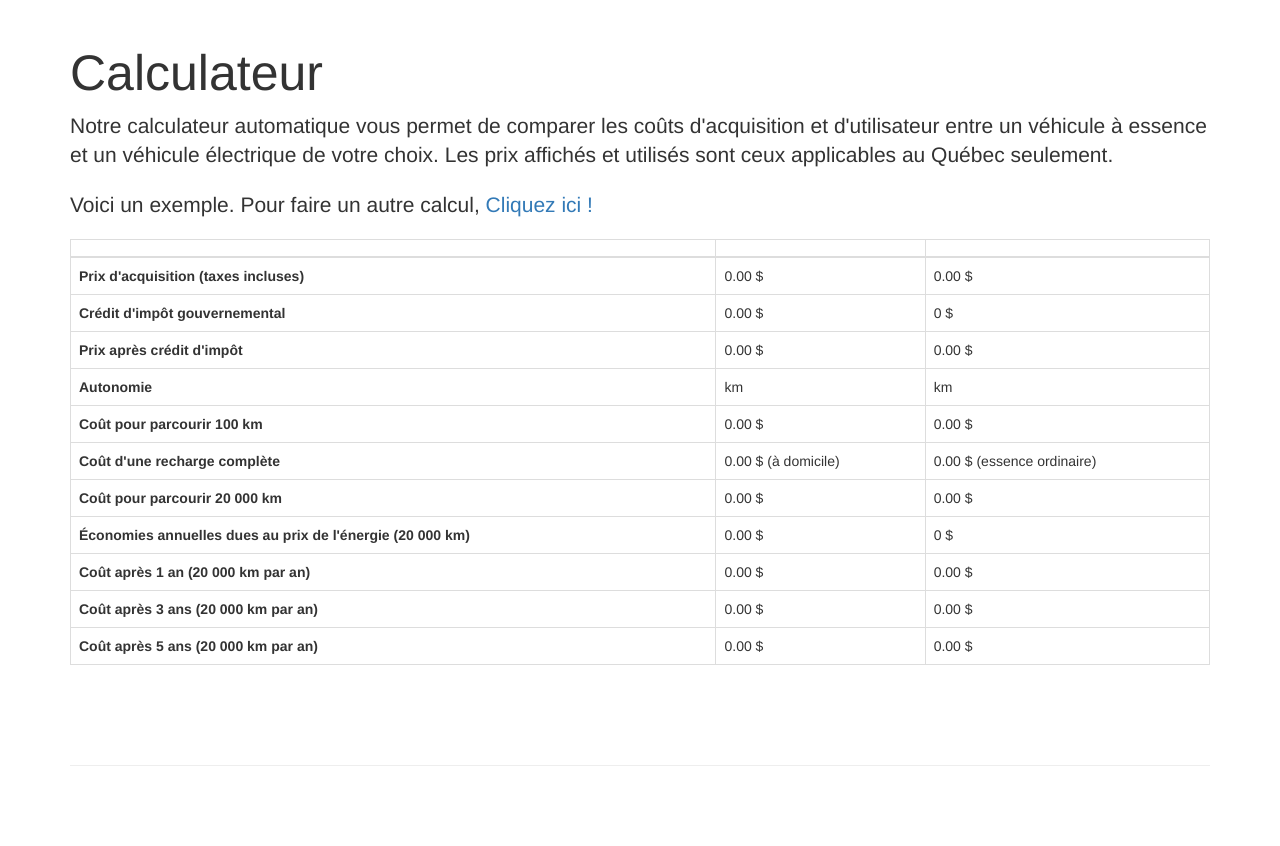
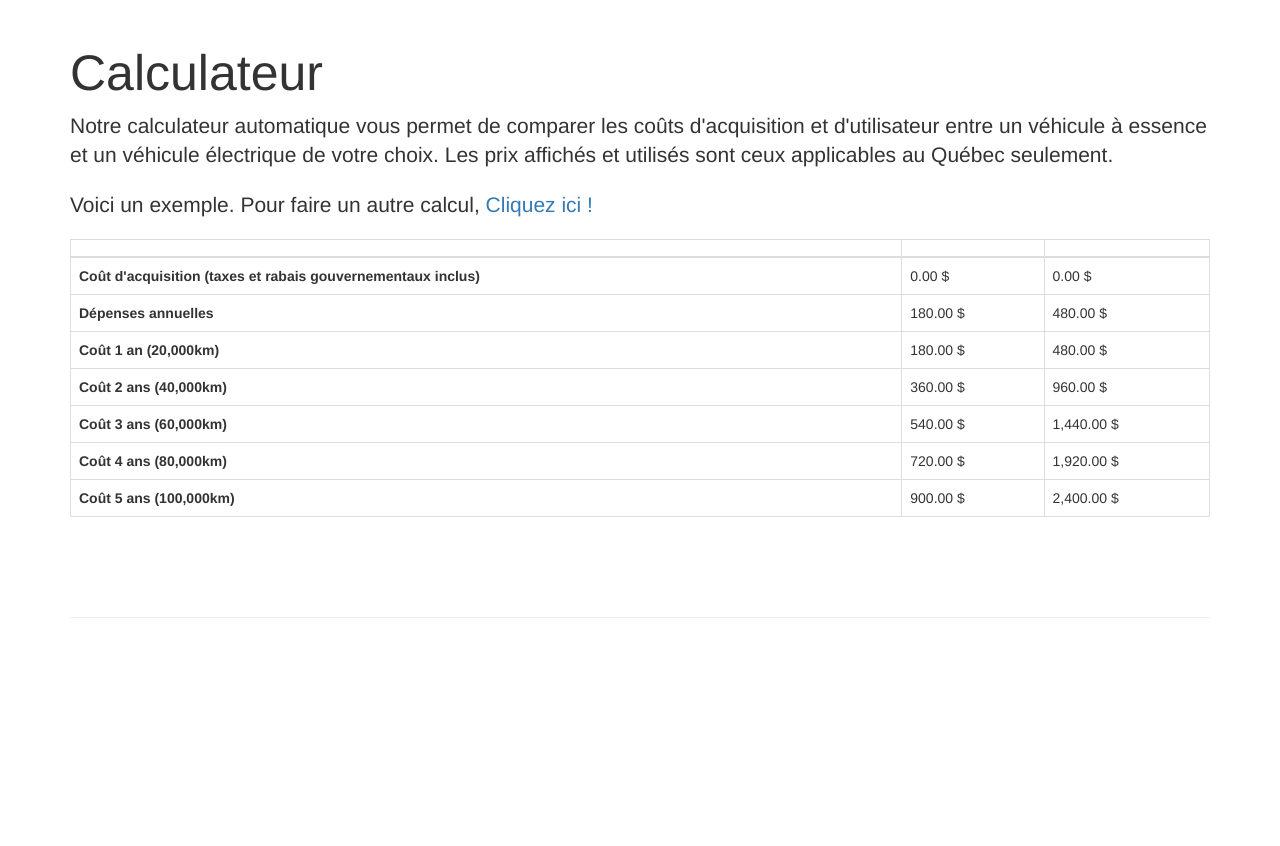
Before and after one commit to jmr789/evorgas, a CodeIgniter app: page /cars/ in a window 1280 px wide. Shown: the part 1789-2635 px from the top of the page. After the commit the page ends 2407 px from the top, so only its background shows below. Run offline with CodeIgniter, Linux system fonts and the light colour scheme; data that the repository does not hold is empty.

Commit message:
MY_Controller added

```diff
--- a/application/controllers/Contact.php
+++ b/application/controllers/Contact.php
@@ -1,7 +1,7 @@
 <?php
 defined('BASEPATH') OR exit('No direct script access allowed');
 
-class Contact extends CI_Controller {
+class Contact extends MY_Controller {
 
 	public function index()
 	{
--- a/application/controllers/Essentiels.php
+++ b/application/controllers/Essentiels.php
@@ -1,7 +1,7 @@
 <?php
 defined('BASEPATH') OR exit('No direct script access allowed');
 
-class Essentiels extends CI_Controller {
+class Essentiels extends MY_Controller {
 
 	public function index()
 	{
--- a/application/controllers/Main.php
+++ b/application/controllers/Main.php
@@ -1,7 +1,7 @@
 <?php
 defined('BASEPATH') OR exit('No direct script access allowed');
 
-class Main extends CI_Controller {
+class Main extends MY_Controller {
 
 	public function index()
 	{
@@ -10,36 +10,8 @@ class Main extends CI_Controller {
 		$evCar = $this->Cars_model->get_electric_cars_data()[4];
 		$gasCar = $this->Cars_model->get_gas_cars_data()[4];
 
-		$evCar['after_tax_price'] = $evCar['after_tax_price'];
-		$evCar['gov_rebate'] = $evCar['gov_rebate'];
-		$evCar['after_rebate_price'] = $evCar['after_rebate_price'];
-		$gasCar['after_tax_price'] =$gasCar['after_tax_price'];
-
-		$gasPrice = $this->Cars_model->get_gas_prices_by_type('regular')[0]['price'];
-		$electricityPrice = $this->Cars_model->get_electricity_prices()[0]['price'];
-
-		$evCar['fill_cost'] = $electricityPrice * $evCar['battery_size'];
-		$gasCar['fill_cost'] = $gasPrice * $gasCar['tank_size'];
-
-		$evCar['onehundredkmcost'] = round($evCar['avg_consumption_rate'] * $electricityPrice, 2);
-		$gasCar['onehundredkmcost'] = round($gasPrice * $gasCar['avg_consumption_rate'], 2);
-
-		$evCar['twentykkmcost'] = round($evCar['onehundredkmcost'] * 200, 2);
-		$gasCar['twentykkmcost'] = round($gasCar['onehundredkmcost'] * 200, 2);
-
-		$yearlyeconomy = round(($gasCar['onehundredkmcost'] - $evCar['onehundredkmcost']) * 200);
-
-		$after1yeareconomy = round($evCar['after_rebate_price'] - $yearlyeconomy, 2);
-		$after3yearseconomy = round($evCar['after_rebate_price'] - $yearlyeconomy * 3, 2);
-		$after5yearseconomy = round($evCar['after_rebate_price'] - $yearlyeconomy * 5, 2);
-
-		$evCar['twentykkmeconomy'] = $yearlyeconomy;
-		$evCar['after1yearcost'] = $after1yeareconomy;
-		$evCar['after3yearscost'] = $after3yearseconomy;
-		$evCar['after5yearscost'] = $after5yearseconomy;
-
-		$data['evCar'] = $evCar;
-		$data['gasCar'] = $gasCar;
+		$data['evCar'] = $this->computePricingElectric($evCar['id']);
+		$data['gasCar'] = $this->computePricingGas($gasCar['id']);
 
 		$data['page_title'] = 'Coût véhicule électrique Québec';
 
--- a/application/controllers/Vehicules.php
+++ b/application/controllers/Vehicules.php
@@ -1,7 +1,7 @@
 <?php
 defined('BASEPATH') OR exit('No direct script access allowed');
 
-class Vehicules extends CI_Controller {
+class Vehicules extends MY_Controller {
 
 	public function index()
 	{
--- /dev/null
+++ b/application/core/MY_Controller.php
@@ -0,0 +1,100 @@
+<?php
+defined('BASEPATH') OR exit('No direct script access allowed');
+
+class MY_Controller extends CI_Controller {
+
+	public function __construct()
+    {
+            parent::__construct();
+            $this->load->model('Cars_model');
+    }
+
+    protected function computePricingElectric($car_id) {
+
+		//LOAD MODEL
+		$this->load->model('Cars_model');
+
+		//GET CAR DATA
+		$evCar = $this->Cars_model->get_electric_cars_data_by_id($car_id);
+
+		//WTF DOES THAT EVEN DO???
+		//$evCar['after_tax_price'] = $evCar['after_tax_price'];
+		//$evCar['gov_rebate'] = $evCar['gov_rebate'];
+		//$evCar['after_rebate_price'] = $evCar['after_rebate_price'];
+
+		//GET ELECTRICITY PRICING
+		$electricityPrice = $this->Cars_model->get_electricity_prices()[0]['price'];
+
+		//CALCULATE COST TO FULL BATTERY (ELECTRICITY TIMES BATTERY SIZE ... ALL IN KWH)
+		//$evCar['fill_cost'] = $electricityPrice * $evCar['battery_size'];
+
+		//CALCULATE COST BY RANGE (100KM AND 20,000KM)
+		$evCar['onehundredkmcost'] = round($evCar['avg_consumption_rate'] * $electricityPrice, 2);
+		$evCar['twentykkmcost'] = round($evCar['onehundredkmcost'] * 200, 2);
+
+		//YEARLY MAINTENANCE COSTS
+		$oilChanges_fees = 0;
+		$charging_fees = $evCar['twentykkmcost'];
+		$brakes_fees = 80; //400$ for 1 brake change until 100 000km ...means 80$ per 20,000km
+		$otherStuff_fees = 100;
+		$totalYearExpenses = round($charging_fees + $brakes_fees + $otherStuff_fees, 2);
+
+		//CALCULATE TOTAL COSTS OVER THE YEARS BASED ON 20,000 KM PER YEAR + HOME CHARGING ONLY
+		$evCar['totalYearExpenses'] = $totalYearExpenses;
+		$evCar['firstYearCosts'] = round($evCar['after_rebate_price'] + $totalYearExpenses, 2);
+		$evCar['secondYearCosts'] = round($evCar['firstYearCosts'] + $totalYearExpenses, 2);
+		$evCar['thirdYearCosts'] = round($evCar['secondYearCosts'] + $totalYearExpenses, 2);
+		$evCar['fourthYearCosts'] = round($evCar['thirdYearCosts'] + $totalYearExpenses, 2);
+		$evCar['fifthYearCosts'] = round($evCar['fourthYearCosts'] + $totalYearExpenses, 2);
+		//TO MENTION : AFTER 5 YEARS...APPROX ADD NEW BATTERTY COSTS
+
+		//Some calculations peg this to about 3 or 4 cents per mile of maintenance cost in an EV versus closer to 6 cents in an internal combustion car.
+		//But it’s hard to know for certain.
+
+		return $evCar;
+	}
+
+	protected function computePricingGas($car_id) {
+		//LOAD MODEL
+		$this->load->model('Cars_model');
+
+		//GET CAR DATA
+		$gasCar = $this->Cars_model->get_gas_cars_databy_id($car_id);
+
+		//WTF DOES THAT EVEN DO???
+		//$gasCar['after_tax_price'] =$gasCar['after_tax_price'];
+
+		//GET GAS PRICING
+		$gasPrice = $this->Cars_model->get_gas_prices_by_type('regular')[0]['price'];
+
+		//CALCULATE COST TO FILL GAS TANK
+		//$gasCar['fill_cost'] = $gasPrice * $gasCar['tank_size'];
+
+		//CALCULATE COST BY RANGE (100KM AND 20,000KM)
+		$gasCar['onehundredkmcost'] = round($gasPrice * $gasCar['avg_consumption_rate'], 2);
+		$gasCar['twentykkmcost'] = round($gasCar['onehundredkmcost'] * 200, 2);
+
+		//YEARLY MAINTENANCE COSTS
+		$oilChanges_fees = 120; //3 x 40$ by year
+		$fueling_fees = $gasCar['twentykkmcost'];
+		$brakes_fees = 160; //800$ for 2 brake changes until 100 000km ...means 160$ per 20,000km
+		$otherStuff_fees = 200; //MUFFLER, SPARK PLUGS, WIRES, ETC. PRORATA SUR 100,000KM http://insideevs.com/ev-vs-ice-maintenance-the-first-100000-miles/
+		$totalYearExpenses = round($oilChanges_fees + $fueling_fees + $brakes_fees + $otherStuff_fees, 2);
+
+		//CALCULATE TOTAL COSTS OVER THE YEARS BASED ON 20,000 KM PER YEAR + HOME CHARGING ONLY
+		$gasCar['totalYearExpenses'] = $totalYearExpenses;
+		$gasCar['firstYearCosts'] = round($gasCar['after_tax_price'] + $totalYearExpenses, 2);
+		$gasCar['secondYearCosts'] = round($gasCar['firstYearCosts'] + $totalYearExpenses, 2);
+		$gasCar['thirdYearCosts'] = round($gasCar['secondYearCosts'] + $totalYearExpenses, 2);
+		$gasCar['fourthYearCosts'] = round($gasCar['thirdYearCosts'] + $totalYearExpenses, 2);
+		$gasCar['fifthYearCosts'] = round($gasCar['fourthYearCosts'] + $totalYearExpenses, 2);
+		//TO MENTION : AFTER 5 YEARS...APPROX ADD Timing belt, water pump 900-1000$ for both
+
+		//Some calculations peg this to about 3 or 4 cents per mile of maintenance cost in an EV versus closer to 6 cents in an internal combustion car.
+		//But it’s hard to know for certain.
+
+		return $gasCar;
+	}
+
+
+}
--- a/application/views/landing.php
+++ b/application/views/landing.php
@@ -69,60 +69,40 @@ defined('BASEPATH') OR exit('No direct script access allowed');
                             </tr>
                         <thead>
                         <tbody>
-                            <tr>
-                                <th>Prix d'acquisition (taxes incluses)</th>
-                                <td><?php echo number_format($evCar['after_tax_price'], 2) . ' $'; ?></td>
-                                <td><?php echo number_format($gasCar['after_tax_price'], 2) . ' $'; ?></td>
-                            </tr>
-                            <tr>
-                                <th>Crédit d'impôt gouvernemental</th>
-                                <td><?php echo number_format($evCar['gov_rebate'], 2) . ' $'; ?></td>
-                                <td>0 $</td>
-                            </tr>
-                            <tr>
-                                <th>Prix après crédit d'impôt</th>
+                            <tr class="infos">
+                                <th>Coût d'acquisition (taxes et rabais gouvernementaux inclus)</th>
                                 <td><?php echo number_format($evCar['after_rebate_price'], 2) . ' $'; ?></td>
                                 <td><?php echo number_format($gasCar['after_tax_price'], 2) . ' $'; ?></td>
                             </tr>
-                            <tr>
-                                <th>Autonomie</th>
-                                <td><?php echo $evCar['planned_autonomy'] . ' km'; ?></td>
-                                <td><?php echo $gasCar['planned_autonomy'] . ' km'; ?></td>
+                            <tr class="infos">
+                                <th>Dépenses annuelles</th>
+                                <td><?php echo number_format($evCar['totalYearExpenses'], 2) . ' $'; ?></td>
+                                <td><?php echo number_format($gasCar['totalYearExpenses'], 2) . ' $'; ?></td>
                             </tr>
-                            <tr>
-                                <th>Coût pour parcourir 100 km</th>
-                                <td><?php echo number_format($evCar['onehundredkmcost'], 2) . ' $'; ?></td>
-                                <td><?php echo number_format($gasCar['onehundredkmcost'], 2) . ' $'; ?></td>
+                            <tr class="infos">
+                                <th>Coût 1 an (20,000km)</th>
+                                <td><?php echo number_format($evCar['firstYearCosts'], 2) . ' $'; ?></td>
+                                <td><?php echo number_format($gasCar['firstYearCosts'], 2) . ' $'; ?></td>
                             </tr>
-                            <tr>
-                                <th>Coût d'une recharge complète</th>
-                                <td><?php echo number_format($evCar['fill_cost'], 2) . ' $ (à domicile)'; ?></td>
-                                <td><?php echo number_format($gasCar['fill_cost'], 2) . ' $ (essence ordinaire)'; ?></td>
+                            <tr class="infos">
+                                <th>Coût 2 ans (40,000km)</th>
+                                <td><?php echo number_format($evCar['secondYearCosts'], 2) . ' $'; ?></td>
+                                <td><?php echo number_format($gasCar['secondYearCosts'], 2) . ' $'; ?></td>
                             </tr>
-                            <tr>
-                                <th>Coût pour parcourir 20 000 km</th>
-                                <td><?php echo number_format($evCar['twentykkmcost'], 2) . ' $'; ?></td>
-                                <td><?php echo number_format($gasCar['twentykkmcost'], 2) . ' $'; ?></td>
+                            <tr class="infos">
+                                <th>Coût 3 ans (60,000km)</th>
+                                <td><?php echo number_format($evCar['thirdYearCosts'], 2) . ' $'; ?></td>
+                                <td><?php echo number_format($gasCar['thirdYearCosts'], 2) . ' $'; ?></td>
                             </tr>
-                            <tr>
-                                <th>Économies annuelles dues au prix de l'énergie (20 000 km)</th>
-                                <td><?php echo number_format($evCar['twentykkmeconomy'], 2) . ' $'; ?></td>
-                                <td>0 $</td>
+                            <tr class="infos">
+                                <th>Coût 4 ans (80,000km)</th>
+                                <td><?php echo number_format($evCar['fourthYearCosts'], 2) . ' $'; ?></td>
+                                <td><?php echo number_format($gasCar['fourthYearCosts'], 2) . ' $'; ?></td>
                             </tr>
-                            <tr>
-                                <th title="Excluant les coûts reliés à l'entretien">Coût après 1 an (20 000 km par an)</th>
-                                <td><?php echo number_format($evCar['after1yearcost'], 2) . ' $'; ?></td>
-                                <td><?php echo number_format($gasCar['after_tax_price'], 2) . ' $'; ?></td>
-                            </tr>
-                            <tr>
-                                <th title="Excluant les coûts reliés à l'entretien">Coût après 3 ans (20 000 km par an)</th>
-                                <td><?php echo number_format($evCar['after3yearscost'], 2) . ' $'; ?></td>
-                                <td><?php echo number_format($gasCar['after_tax_price'], 2) . ' $'; ?></td>
-                            </tr>
-                            <tr>
-                                <th title="Excluant les coûts reliés à l'entretien">Coût après 5 ans (20 000 km par an)</th>
-                                <td><?php echo number_format($evCar['after5yearscost'], 2) . ' $'; ?></td>
-                                <td><?php echo number_format($gasCar['after_tax_price'], 2) . ' $'; ?></td>
+                            <tr class="infos">
+                                <th>Coût 5 ans (100,000km)</th>
+                                <td><?php echo number_format($evCar['fifthYearCosts'], 2) . ' $'; ?></td>
+                                <td><?php echo number_format($gasCar['fifthYearCosts'], 2) . ' $'; ?></td>
                             </tr>
                         </tbody>
                     </table>
```
Also changed, not shown: application/controllers/Calculateur.php (+1 -92 lines), todo.txt (+30 -3 lines).
